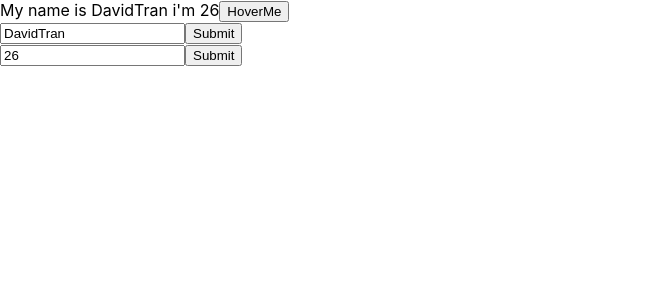
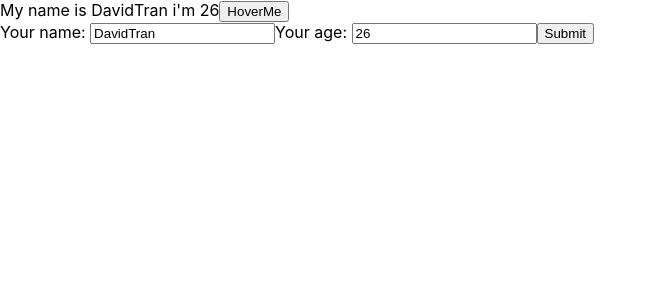
Before and after one commit to DatTNT/React_Beginner, a React (Create React App) app: page / in a window 1280 px wide. Shown: the top 300 px of the page, without its empty margins (0-657 px from the left). Built offline with nearby package versions, Linux system fonts and the light colour scheme.

Commit message:
NestComponent

```diff
--- a/src/components/SetState.js
+++ b/src/components/SetState.js
@@ -1,70 +1,14 @@
 import React from 'react'
+import UserInFor from "./UserInFor"
 
 class SetState extends React.Component {
-    state = {
-        name: 'DavidTran',
-        address: 'Hoi Dan IT',
-        age: 26
-    };
-    // handleClick = () => {
-    //     console.log(">> click me my button");
-    //     console.log("My name is: ", this.state.name);
-    //     //merge State => react class
-    //     this.setState({
-    //         name: 'David',
-    //         age: Math.floor((Math.random() * 100) + 1)
-    //     })
 
-    // }
-
-    handleOnChangeName = (event) => {
-        console.log(event.target.value);
-        //chuyển đổi trạng thái thì bắt buộc phải gọi đến hàm setState component
-        this.setState({ name: event.target.value })
-
-    }
-    handleOnChangeAge = (event) => {
-        console.log(event.target.value);
-        this.setState({ age: event.target.value })
-
-    }
-
-    handleOnSubmit = (event) => {
-        event.preventDefault();
-        alert('me')
-    }
-
-    handleOnMoverOver = (event) => {
-        console.log(event.pageX);
-    }
     render() {
         return (
             <div>
-                My name is {this.state.name} i'm {this.state.age}
 
-                <button onMouseOver={this.handleOnMoverOver}>HoverMe</button>
-                <br />
-                <form onSubmit={(event) => this.handleOnSubmit(event)}>
-                    <input
-
-                        value={this.state.name}
-                        type="text"
-                        onChange={(event) => { this.handleOnChangeName(event) }}
-
-                    />
-                    <button >Submit</button>
-                </form>
-                <form onSubmit={(event) => this.handleOnSubmit(event)}>
-                    <input
-
-                        value={this.state.age}
-                        type="text"
-                        onChange={(event) => { this.handleOnChangeAge(event) }}
-
-                    />
-                    <button >Submit</button>
-                </form>
-            </div>
+                <UserInFor />
+            </div >
         )
     }
 
--- /dev/null
+++ b/src/components/UserInFor.js
@@ -0,0 +1,74 @@
+import React from 'react';
+
+class UserInFor extends React.Component {
+    state = {
+        name: 'DavidTran',
+        address: 'Hoi Dan IT',
+        age: 26
+    };
+    // handleClick = () => {
+    //     console.log(">> click me my button");
+    //     console.log("My name is: ", this.state.name);
+    //     //merge State => react class
+    //     this.setState({
+    //         name: 'David',
+    //         age: Math.floor((Math.random() * 100) + 1)
+    //     })
+
+    // }
+
+    handleOnChangeName = (event) => {
+        console.log(event.target.value);
+        //chuyển đổi trạng thái thì bắt buộc phải gọi đến hàm setState component
+        this.setState({ name: event.target.value })
+
+    }
+    handleOnChangeAge = (event) => {
+        console.log(event.target.value);
+        this.setState({ age: event.target.value })
+
+    }
+
+    handleOnSubmit = (event) => {
+        event.preventDefault();
+        alert('me')
+    }
+
+    handleOnMoverOver = (event) => {
+        console.log(event.pageX);
+    }
+    render() {
+        return (
+            <>
+
+
+                My name is {this.state.name} i'm {this.state.age}
+
+                <button onMouseOver={this.handleOnMoverOver}>HoverMe</button>
+                <br />
+                <form onSubmit={(event) => this.handleOnSubmit(event)} >
+                    <label htmlFor="">Your name: </label>
+                    <input type="text" value={this.state.name}
+                        onChange={(event) => this.handleOnChangeName(event)}
+                    />
+                    <label htmlFor="">Your age: </label>
+                    <input type="text" value={this.state.age}
+                        onChange={(event) => this.handleOnChangeAge(event)}
+                    />
+                    <button>Submit</button>
+
+                </form>
+
+            </>
+
+
+
+
+        )
+
+    }
+
+
+
+}
+export default UserInFor;
--- a/src/views/App.js
+++ b/src/views/App.js
@@ -5,7 +5,6 @@ import "./App.scss";
 import MyComponent from "../components/MyComponent"
 import React from "react";
 import SetState from '../components/SetState';
-import FromState from '../components/Form';
 
 class App extends React.Component {
 
@@ -14,7 +13,6 @@ class App extends React.Component {
     return (
       <>
         <SetState />
-        {/* <FromState /> */}
 
       </>
 
```
